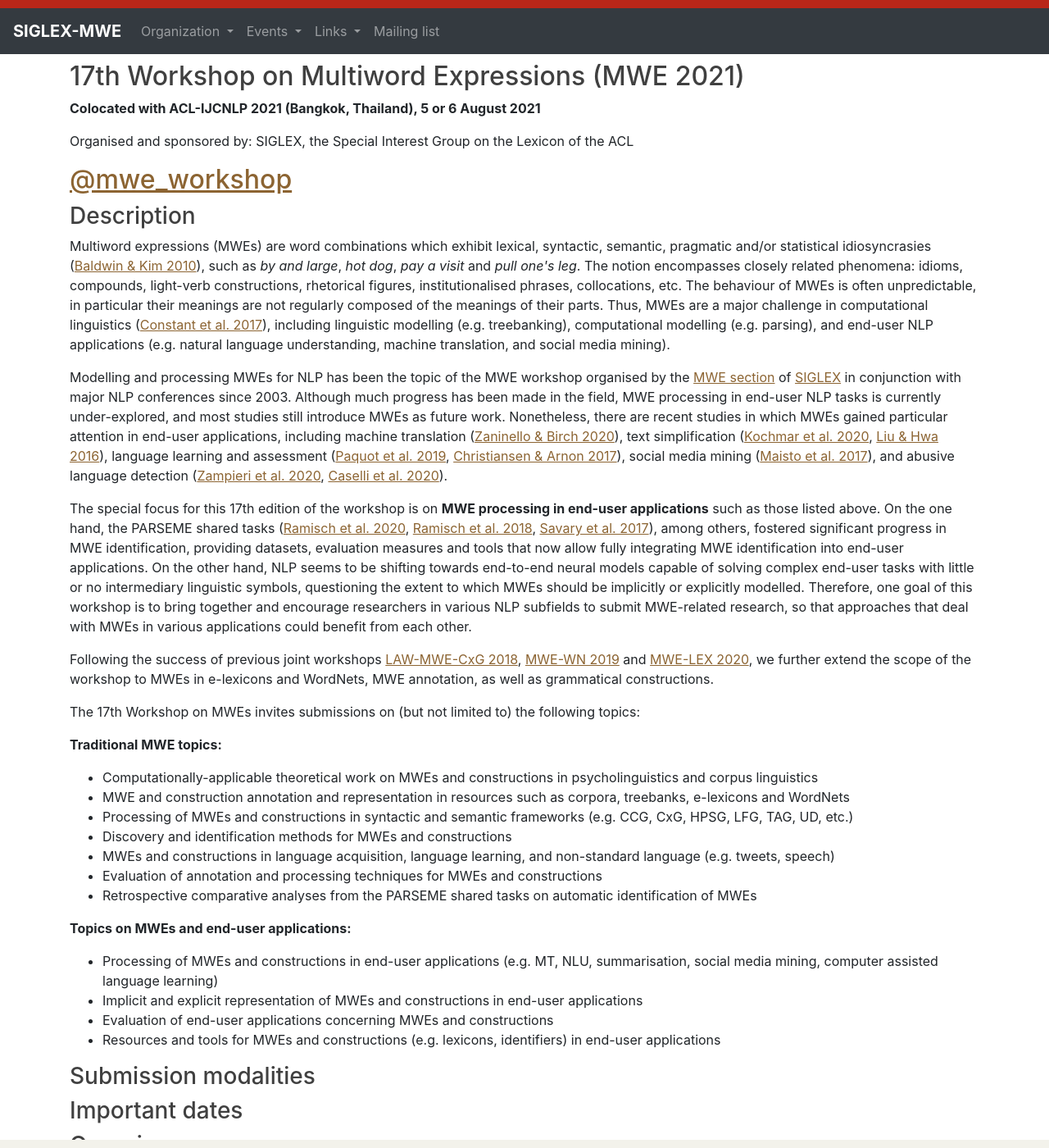
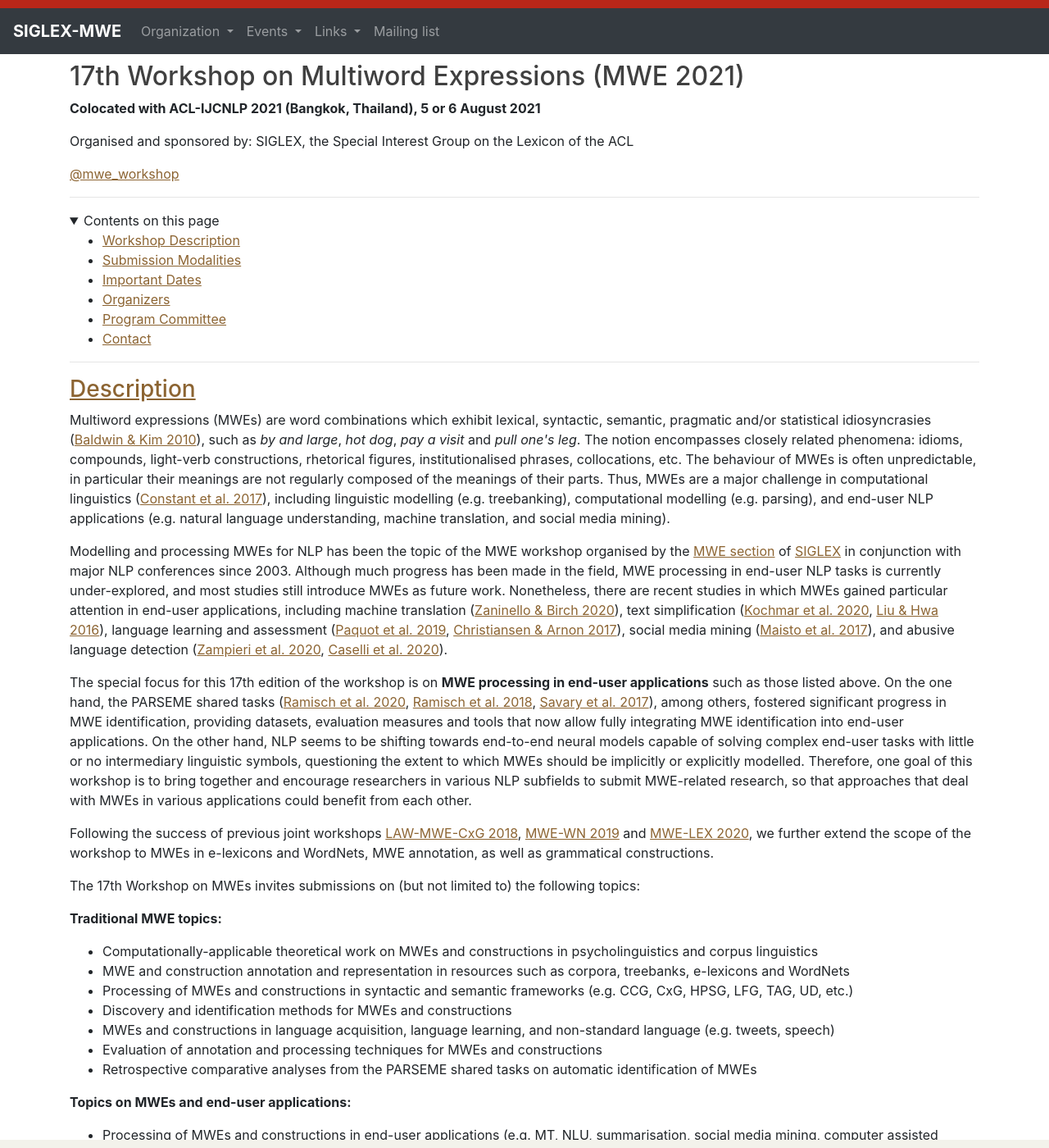
Before and after one commit to multiword/multiword.github.io, a Jekyll site: the page built from mwe2021/index.md, in a window 1280 px wide and 1400 px high. Shown: the whole window at 82% size. Built offline with Jekyll 4.4.1, drawn with Linux system fonts in a browser that asks for light colours; comment, search, counter and statistics services are not loaded.

Commit message:
MWE2021 description (to be completed)

```diff
--- a/mwe2021/index.md
+++ b/mwe2021/index.md
@@ -13,9 +13,24 @@
 SIGLEX, the Special Interest Group on the Lexicon of the ACL
 
 <a href="https://twitter.com/mwe_workshop?ref_src=twsrc%5Etfw" class="twitter-follow-button" data-size="large" data-show-screen-name="true" data-show-count="false">@mwe_workshop</a><script async src="https://platform.twitter.com/widgets.js" charset="utf-8"></script>
+
 -----
 
-### Description
+<details open markdown="block">
+  <summary>
+    Contents on this page
+  </summary>
+- [Workshop Description](#description)
+- [Submission Modalities](#submission)
+- [Important Dates](#dates)
+- [Organizers](#organizers)
+- [Program Committee](#committee)
+- [Contact](#contact)
+</details>
+
+-----
+
+### <a name="description"> Description </a>
 
 Multiword expressions (MWEs) are word combinations which exhibit lexical, syntactic, semantic, pragmatic and/or statistical idiosyncrasies ([Baldwin &amp; Kim 2010](https://people.eng.unimelb.edu.au/tbaldwin/pubs/handbook2009.pdf)), such as _by and large_, _hot dog_, _pay a visit_ and _pull one&#39;s leg_. The notion encompasses closely related phenomena: idioms, compounds, light-verb constructions, rhetorical figures, institutionalised phrases, collocations, etc. The behaviour of MWEs is often unpredictable, in particular their meanings are not regularly composed of the meanings of their parts. Thus, MWEs are a major challenge in computational linguistics ([Constant et al. 2017](https://www.aclweb.org/anthology/J17-4005/)), including linguistic modelling (e.g. treebanking), computational modelling (e.g. parsing), and end-user NLP applications (e.g. natural language understanding, machine translation, and social media mining).
 
@@ -45,12 +60,14 @@
 - Resources and tools for MWEs and constructions (e.g. lexicons, identifiers) in end-user applications
 
 
-### Submission modalities
+### <a name="submission"> Submission modalities </a>
 
 
-### Important dates
+### <a name="dates"> Important dates </a>
 
 
-### Organizers
+### <a name="organizers"> Organizers </a>
 
-### Contact
+### <a name="committee"> Program Committee </a>
+
+### <a name="contact"> Contact </a>
```
